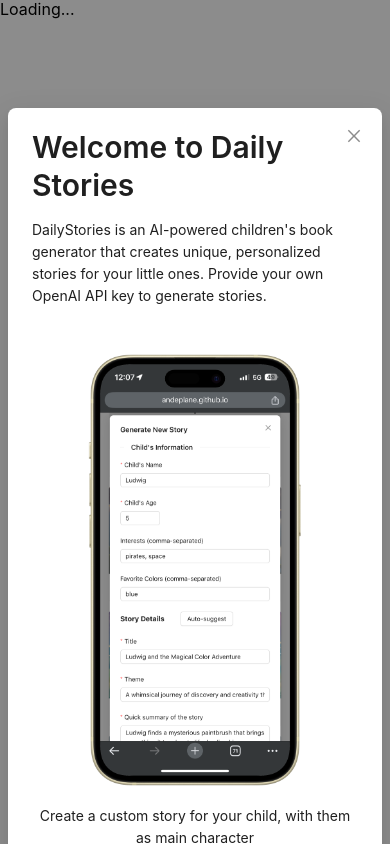
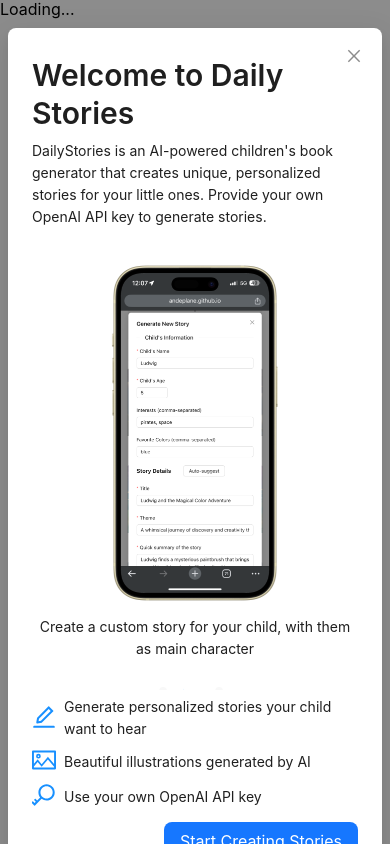
Before and after one commit to andeplane/dailystories, a React (Create React App) app: page /story/1 in a window 390 px wide. Built offline with nearby package versions, Linux system fonts and the light colour scheme; the HTML template or start-up script is replaced by a standard one.

Commit message:
Testing welcome modal on phone

```diff
--- a/src/components/WelcomeModal.css
+++ b/src/components/WelcomeModal.css
@@ -38,3 +38,40 @@
   .welcome-carousel .slick-dots li button:before {
     content: '';
   }
+
+  .welcome-modal {
+    top: 20px;
+  }
+
+  .carousel-slide-container {
+    height: 350px;
+    display: flex;
+    align-items: center;
+    justify-content: center;
+  }
+
+  .carousel-image {
+    max-height: 350px;
+    width: auto;
+    object-fit: contain;
+    display: block;
+    margin: 0 auto;
+  }
+
+  @media (min-width: 1024px) {
+    .welcome-modal {
+      top: 40px;
+    }
+
+    .welcome-modal .ant-modal-content {
+      max-height: 90vh;
+    }
+
+    .carousel-slide-container {
+      height: 450px;
+    }
+
+    .carousel-image {
+      max-height: 450px;
+    }
+  }
--- a/src/components/WelcomeModal.tsx
+++ b/src/components/WelcomeModal.tsx
@@ -10,7 +10,7 @@
   flexDirection: 'column' as const,
   alignItems: 'center',
   justifyContent: 'center',
-  height: '500px',
+  height: '400px',
   width: '100%'
 };
 
@@ -18,7 +18,7 @@
   width: '100%',
   maxWidth: '800px',
   margin: '0 auto',
-  paddingBottom: '30px'  // Add this line
+  paddingBottom: '20px'
 };
 
 const WelcomeModal: React.FC = () => {
@@ -26,7 +26,7 @@
 
   useEffect(() => {
     let hasSeenWelcome = localStorage.getItem('hasSeenWelcome');
-    if (!hasSeenWelcome) {
+    if (true || !hasSeenWelcome) {
       setIsModalVisible(true);
       localStorage.setItem('hasSeenWelcome', 'true');
     }
@@ -38,7 +38,7 @@
 
   return (
     <Modal
-      title={<Title level={2}>Welcome to Daily Stories</Title>}
+      title={<Title level={2} style={{ margin: '8px 0' }}>Welcome to Daily Stories</Title>}
       visible={isModalVisible}
       onOk={handleOk}
       onCancel={handleOk}
@@ -47,9 +47,10 @@
           Start Creating Stories
         </Button>,
       ]}
-      width={800}
+      width={1000}
+      className="welcome-modal"
     >
-      <Space direction="vertical" size="large" style={{ width: '100%' }}>
+      <Space direction="vertical" size="middle" style={{ width: '100%' }}>
         <Paragraph>
           DailyStories is an AI-powered children's book generator that creates unique, personalized stories for your little ones.
           Provide your own OpenAI API key to generate stories.
@@ -62,77 +63,59 @@
             className="welcome-carousel"
           >
             <div style={carouselSlideStyle}>
-              <div style={{ height: '450px', display: 'flex', alignItems: 'center', justifyContent: 'center' }}>
+              <div className="carousel-slide-container">
                 <Image
                   src="/dailystories/IMG_7740-portrait.png"
                   alt="Read the book"
                   preview={false}
-                  style={{
-                    maxHeight: '450px',
-                    width: 'auto',
-                    objectFit: 'contain',
-                    display: 'block',
-                    margin: '0 auto'
-                  }}
+                  className="carousel-image"
                 />
               </div>
-              <Paragraph style={{ textAlign: 'center', marginTop: '10px' }}>
+              <Paragraph style={{ textAlign: 'center', margin: '8px 0 0' }}>
                 Generate personalized stories with colorful illustrations
               </Paragraph>
             </div>
             <div style={carouselSlideStyle}>
-              <div style={{ height: '450px', display: 'flex', alignItems: 'center', justifyContent: 'center' }}>
+              <div className="carousel-slide-container">
                 <Image
                   src="/dailystories/IMG_7738-portrait.png"
                   alt="Customize a story"
                   preview={false}
-                  style={{
-                    maxHeight: '450px',
-                    width: 'auto',
-                    objectFit: 'contain',
-                    display: 'block',
-                    margin: '0 auto'
-                  }}
+                  className="carousel-image"
                 />
               </div>
-              <Paragraph style={{ textAlign: 'center', marginTop: '10px' }}>
+              <Paragraph style={{ textAlign: 'center', margin: '8px 0 0' }}>
                 Create a custom story for your child, with them as main character
               </Paragraph>
             </div>
             <div style={carouselSlideStyle}>
-              <div style={{ height: '450px', display: 'flex', alignItems: 'center', justifyContent: 'center' }}>
+              <div className="carousel-slide-container">
                 <Image
                   src="/dailystories/IMG_7739-portrait.png"
                   alt="Generate using AI"
                   preview={false}
-                  style={{
-                    maxHeight: '450px',
-                    width: 'auto',
-                    objectFit: 'contain',
-                    display: 'block',
-                    margin: '0 auto'
-                  }}
+                  className="carousel-image"
                 />
               </div>
-              <Paragraph style={{ textAlign: 'center', marginTop: '10px' }}>
+              <Paragraph style={{ textAlign: 'center', margin: '8px 0 0' }}>
                 The story with illustrations is generated using AI
               </Paragraph>
             </div>
           </Carousel>
         </div>
 
-        <Space direction="vertical">
+        <Space direction="vertical" size="small">
           <Space>
             <EditOutlined style={{ fontSize: '24px', color: '#1890ff' }} />
-            <Paragraph>Generate personalized stories your child want to hear</Paragraph>
+            <Paragraph style={{ margin: 0 }}>Generate personalized stories your child want to hear</Paragraph>
           </Space>
           <Space>
             <PictureOutlined style={{ fontSize: '24px', color: '#1890ff' }} />
-            <Paragraph>Beautiful illustrations generated by AI</Paragraph>
+            <Paragraph style={{ margin: 0 }}>Beautiful illustrations generated by AI</Paragraph>
           </Space>
           <Space>
             <KeyOutlined style={{ fontSize: '24px', color: '#1890ff' }} />
-            <Paragraph>Use your own OpenAI API key</Paragraph>
+            <Paragraph style={{ margin: 0 }}>Use your own OpenAI API key</Paragraph>
           </Space>
         </Space>
       </Space>
```
